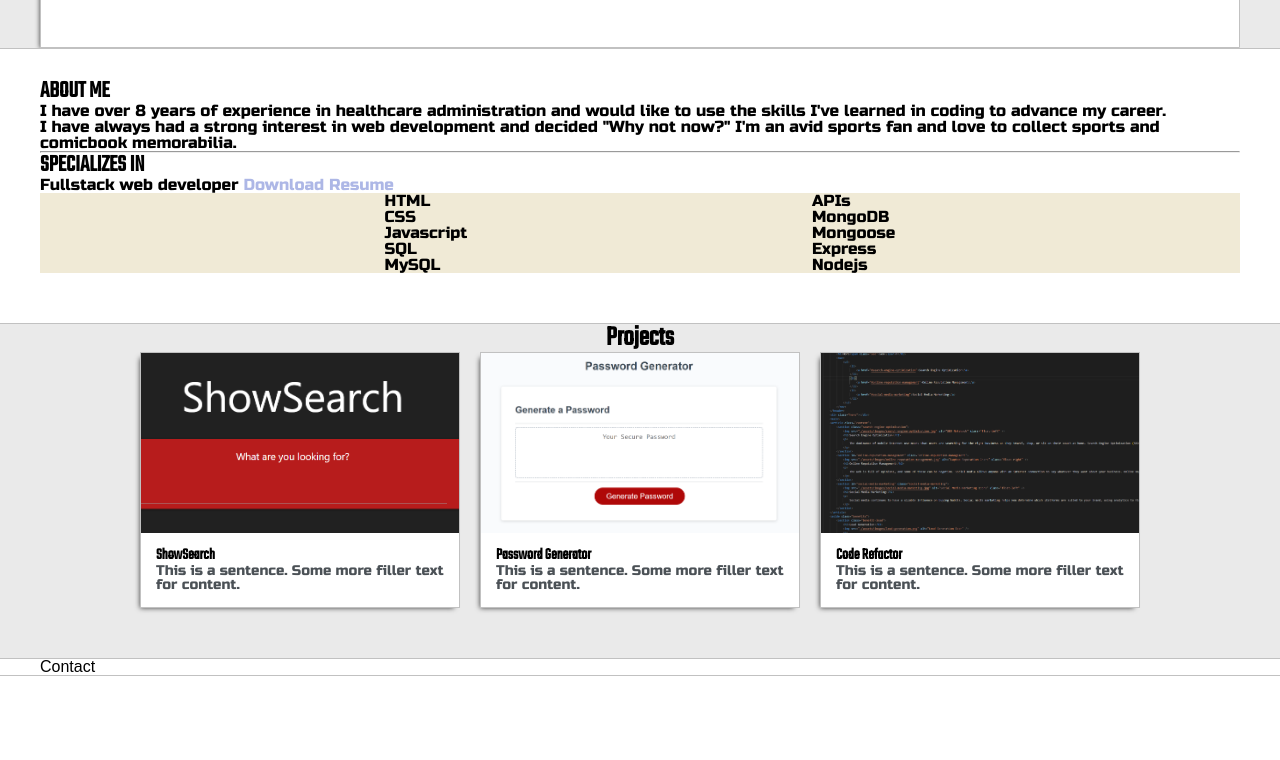
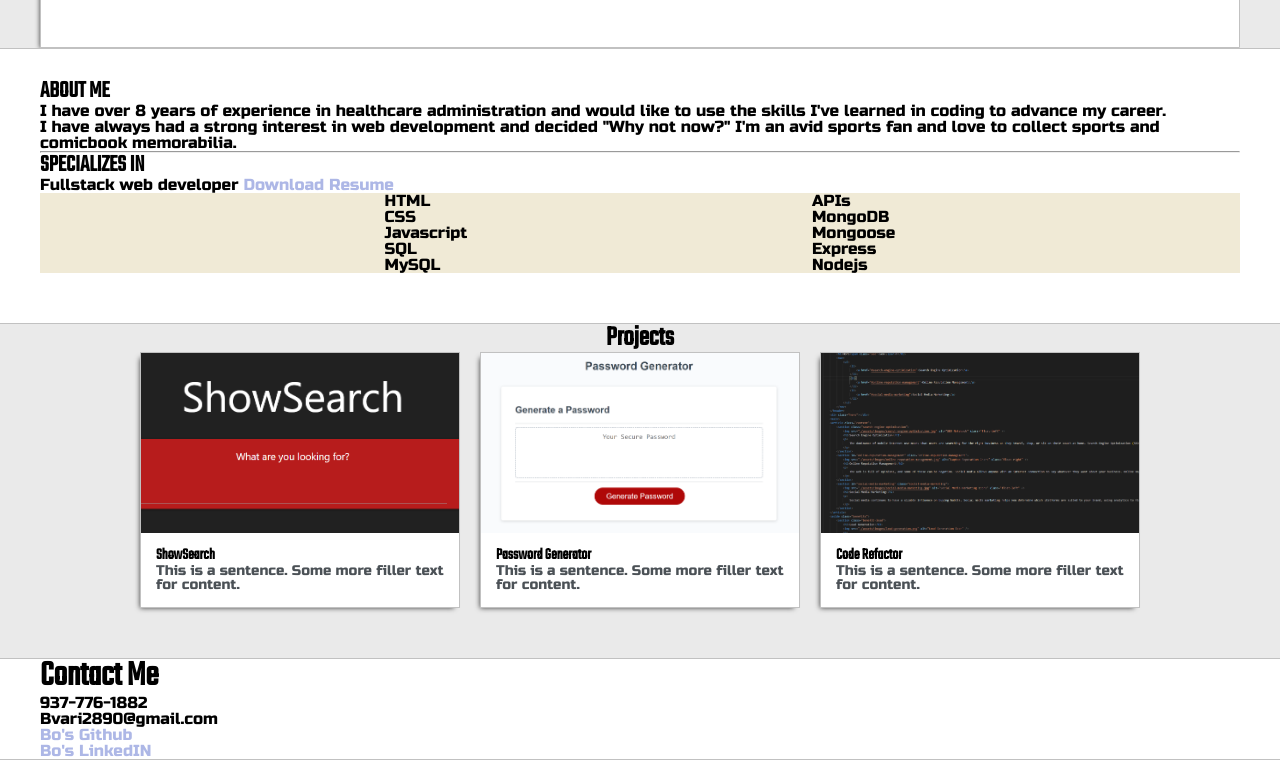
Before and after one commit to Bvari2890/Updated-Portfolio, a plain HTML site: page index.html in a window 1280 px wide. Shown: the part 544-1304 px from the top of the page. Before the commit the page ends 1220 px from the top, so only its background shows below. Drawn offline with Linux system fonts and the light colour scheme.

Commit message:
Update index.html

```diff
--- a/index.html
+++ b/index.html
@@ -154,7 +154,23 @@
 
   <section class="s2">
     <div class="main-container">
-      Contact
+      <footer id="contact-me" class="footer">
+        <h2 class="hcm">Contact Me</h2>
+          <ul>
+            <li>
+              937-776-1882
+            </li>
+            <li>
+              Bvari2890@gmail.com
+            </li>
+            <li>
+              <a href="https://github.com/Bvari2890"> Bo's Github</a>
+            <li>
+            <li>
+                <a href="https://www.linkedin.com/in/bo-vari-39671971/"> Bo's LinkedIN</a>
+            <li>
+          </ul>
+      </footer>
     </div>
   </section>
 
```
